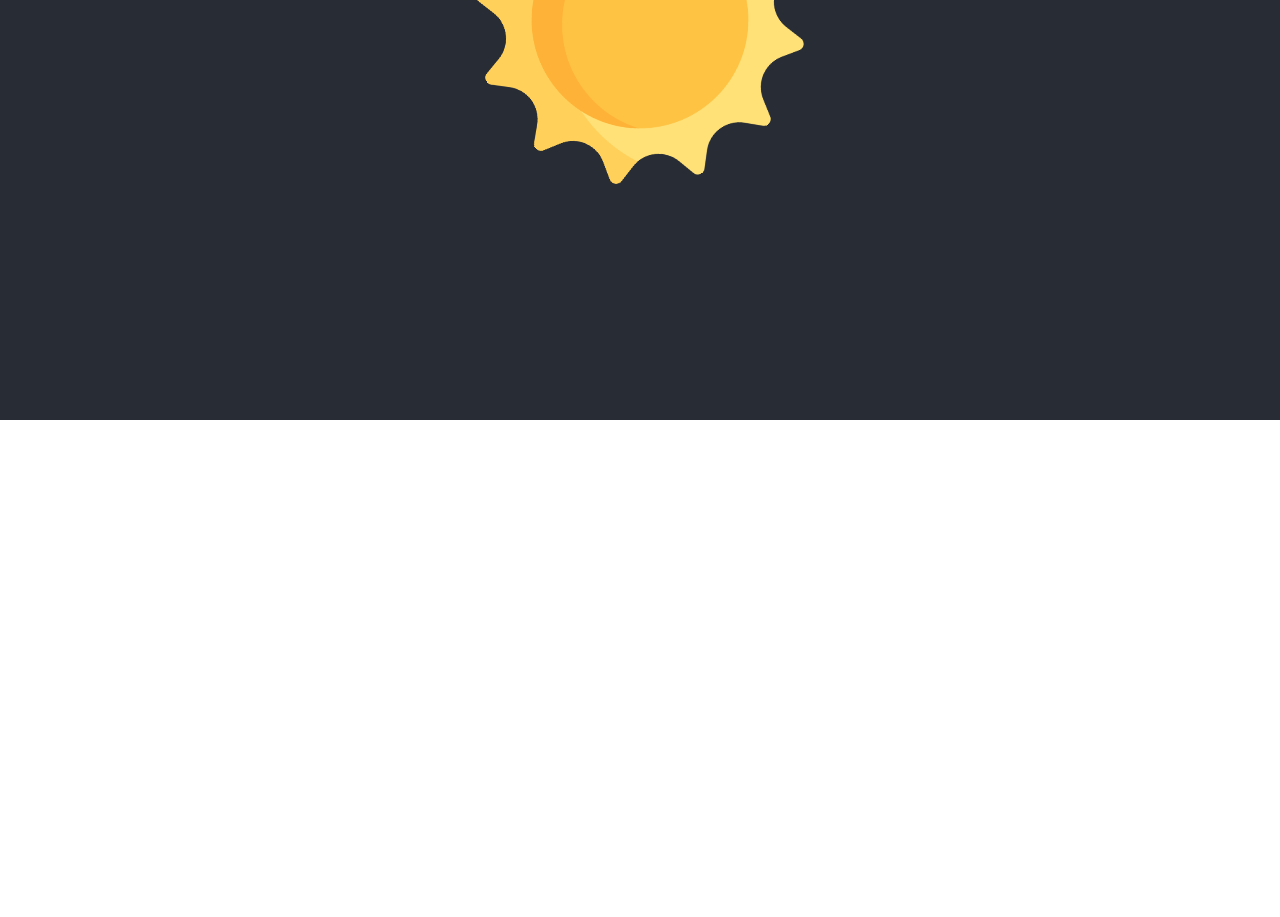
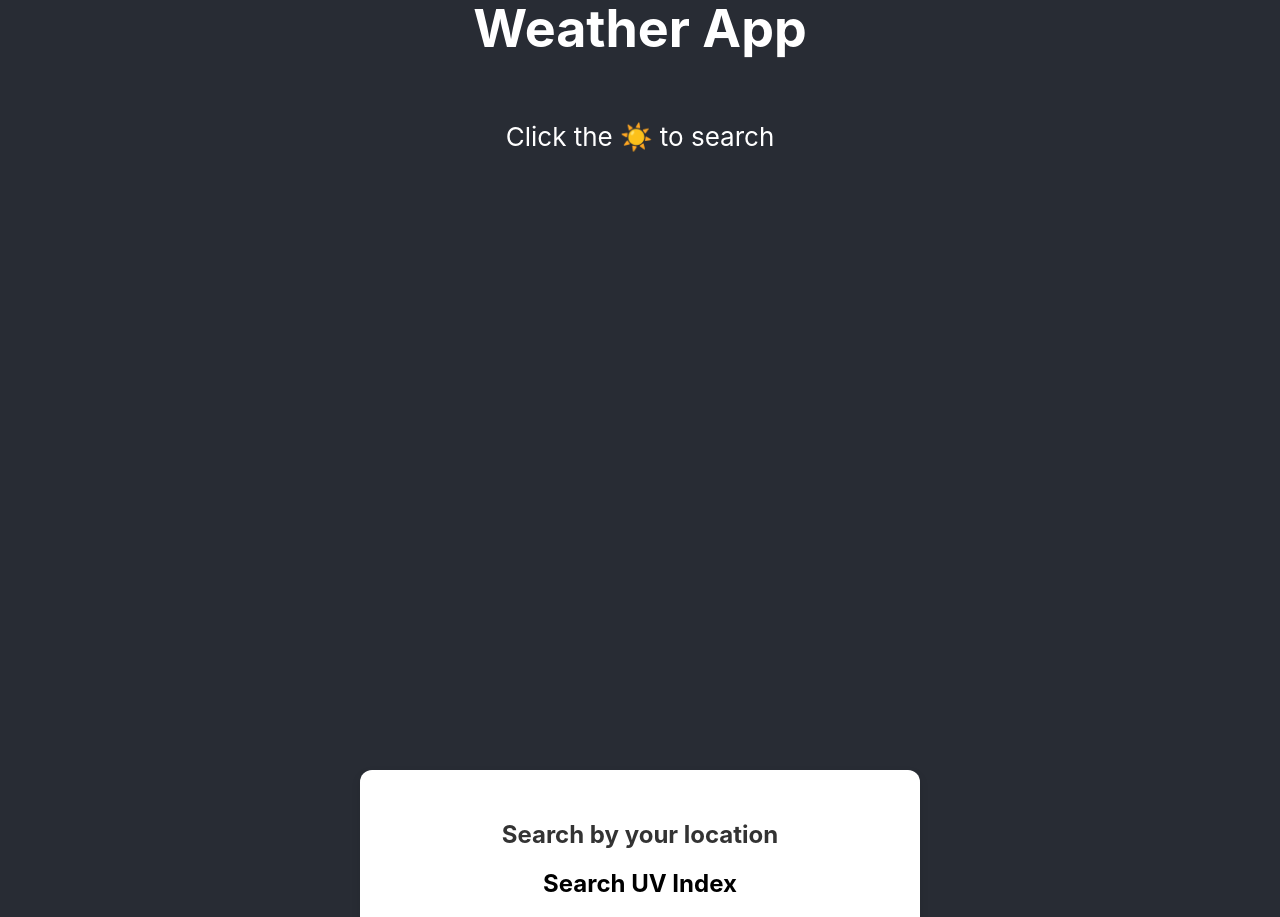
Before and after one commit to chriswiesanjaya/sun-protection, a React (Create React App) app: page / in a window 1280 px wide. Shown: the part 380-1297 px from the top of the page. Before the commit the page ends 800 px from the top, so only its background shows below. Built offline with nearby package versions, Linux system fonts and the light colour scheme; no server answers.

Commit message:
implement UV search func. based on location

```diff
--- a/package.json
+++ b/package.json
@@ -7,6 +7,7 @@
     "@testing-library/jest-dom": "^6.6.3",
     "@testing-library/react": "^16.2.0",
     "@testing-library/user-event": "^13.5.0",
+    "axios": "^1.8.3",
     "react": "^19.0.0",
     "react-dom": "^19.0.0",
     "react-scripts": "5.0.1",
@@ -16,6 +17,7 @@
     "start": "react-scripts start",
     "build": "react-scripts build",
     "test": "react-scripts test",
+    "dev": "react-scripts start",
     "eject": "react-scripts eject"
   },
   "eslintConfig": {
--- a/src/App.css
+++ b/src/App.css
@@ -1,11 +1,9 @@
 .App {
   text-align: center;
+  background-color: #282c34;
 }
 
-.App-logo {
-  height: 40vmin;
-  pointer-events: none;
-}
+
 
 @media (prefers-reduced-motion: no-preference) {
   .App-logo {
@@ -14,7 +12,7 @@
 }
 
 .App-header {
-  background-color: #282c34;
+
   min-height: 100vh;
   display: flex;
   flex-direction: column;
@@ -28,6 +26,17 @@
   color: #61dafb;
 }
 
+.App-logo {
+  width: 100px;
+  height: auto;
+  transition: transform 0.3s ease-in-out;
+}
+
+.App-logo:hover {
+  transform: scale(1.1);
+  cursor: pointer;
+}
+
 @keyframes App-logo-spin {
   from {
     transform: rotate(0deg);
@@ -36,3 +45,30 @@
     transform: rotate(360deg);
   }
 }
+
+
+.search-section {
+  min-height: 100vh;
+  display: flex;
+  flex-direction: column;
+  align-items: center;
+  justify-content: center;
+  padding: 50px 20px;
+}
+
+.search-container {
+  background: white;
+  padding: 30px;
+  border-radius: 12px;
+  box-shadow: 0 4px 10px rgba(0, 0, 0, 0.1);
+  width: 90%;
+  max-width: 500px;
+  text-align: center;
+}
+
+.search-title {
+  font-size: 24px;
+  font-weight: bold;
+  color: #333;
+  margin-bottom: 20px;
+}
--- a/src/App.js
+++ b/src/App.js
@@ -1,14 +1,32 @@
 import logo from "./sun.png";
+import React, { useRef } from "react";
+import SearchLocation from "./Components/searchLocation";
 import "./App.css";
 
 function App() {
-    return (
-        <div className="App">
-            <header className="App-header">
-                <img src={logo} className="App-logo" alt="logo" />
-            </header>
+    const searchSectionRef = useRef(null);
+
+  const scrollToSearch = () => {
+    if (searchSectionRef.current) {
+      searchSectionRef.current.scrollIntoView({ behavior: "smooth" });
+    }
+  };
+
+  return (
+    <div className="App">
+      <header className="App-header" onClick={scrollToSearch}>
+        <img src={logo} className="App-logo" alt="logo" />
+        <h1>Weather App</h1>
+        <p>Click the ☀️ to search</p>
+      </header>
+      <section ref={searchSectionRef} className="search-section">
+        <div className="search-container">
+          <h1 className="search-title">Search by your location</h1>
+          <SearchLocation />
         </div>
-    );
+      </section>
+    </div>
+  );
 }
 
 export default App;
--- /dev/null
+++ b/src/Components/searchLocation.js
@@ -0,0 +1,93 @@
+import React, { useState, useEffect } from "react";
+import axios from "axios";
+
+const API_KEY = "54e9349a114f977acb490677c487408b";
+
+const SearchLocation = () => {
+  const [location, setLocation] = useState("");
+  const [uvIndex, setUvIndex] = useState(null);
+  const [weatherData, setWeatherData] = useState(null);
+  const [error, setError] = useState("");
+
+  useEffect(() => {
+    fetchCurrentLocationWeather();
+  }, []);
+
+  const fetchCurrentLocationWeather = () => {
+    if (navigator.geolocation) {
+      navigator.geolocation.getCurrentPosition(async (position) => {
+        const { latitude, longitude } = position.coords;
+        const url = `https://api.openweathermap.org/data/2.5/weather?lat=${latitude}&lon=${longitude}&appid=${API_KEY}`;
+        await fetchWeatherData(url);
+      });
+    }
+  };
+
+  const fetchWeatherData = async (url) => {
+    try {
+      const response = await axios.get(url);
+      setWeatherData(response.data);
+      fetchUVIndex(response.data.coord.lat, response.data.coord.lon);
+    } catch (error) {
+      setError("Error fetching weather data.");
+    }
+  };
+
+  const fetchUVIndex = async (lat, lon) => {
+    try {
+      const response = await axios.get(
+        `https://api.openweathermap.org/data/2.5/uvi?appid=${API_KEY}&lat=${lat}&lon=${lon}`
+      );
+      setUvIndex(response.data.value);
+    } catch (err) {
+      setError("Failed to fetch UV index. Please try again.");
+    }
+  };
+
+  const searchByCity = async () => {
+    if (!location.trim()) {
+      alert("Please enter a city name");
+      return;
+    }
+    try {
+      const url = `https://api.openweathermap.org/data/2.5/weather?q=${encodeURIComponent(location)}&appid=${API_KEY}`;
+      await fetchWeatherData(url);
+    } catch (error) {
+      setError("Error fetching data for the city.");
+    }
+  };
+
+  return (
+    <div className="p-4 max-w-md mx-auto bg-white rounded-lg shadow-lg">
+      <h2 className="text-xl font-bold mb-2">Search UV Index</h2>
+      <input
+        type="text"
+        value={location}
+        onChange={(e) => setLocation(e.target.value)}
+        placeholder="Enter location"
+        className="w-full p-2 border rounded"
+      />
+      <button
+        onClick={searchByCity}
+        className="w-full bg-blue-500 text-white p-2 rounded mt-2"
+      >
+        Search
+      </button>
+      {error && <p className="text-red-500 mt-2">{error}</p>}
+      {uvIndex !== null && (
+        <div className="mt-4 p-2 bg-gray-100 rounded">
+          <p className="text-lg font-bold">UV Index: {uvIndex}</p>
+          <p>
+            {uvIndex < 3 && "Low UV - Minimal protection needed."}
+            {uvIndex >= 3 && uvIndex < 6 && "Moderate UV - Wear sunglasses and sunscreen."}
+            {uvIndex >= 6 && uvIndex < 8 && "High UV - Use SPF 30+, seek shade."}
+            {uvIndex >= 8 && uvIndex < 11 && "Very High UV - Cover up, wear a hat."}
+            {uvIndex >= 11 && "Extreme UV - Avoid sun, wear full protection."}
+          </p>
+        </div>
+      )}
+    </div>
+  );
+};
+
+export default SearchLocation;
```
Also changed, not shown: src/Components/input.js (added), 1 other file (tests, documents, lock files or other folders).
